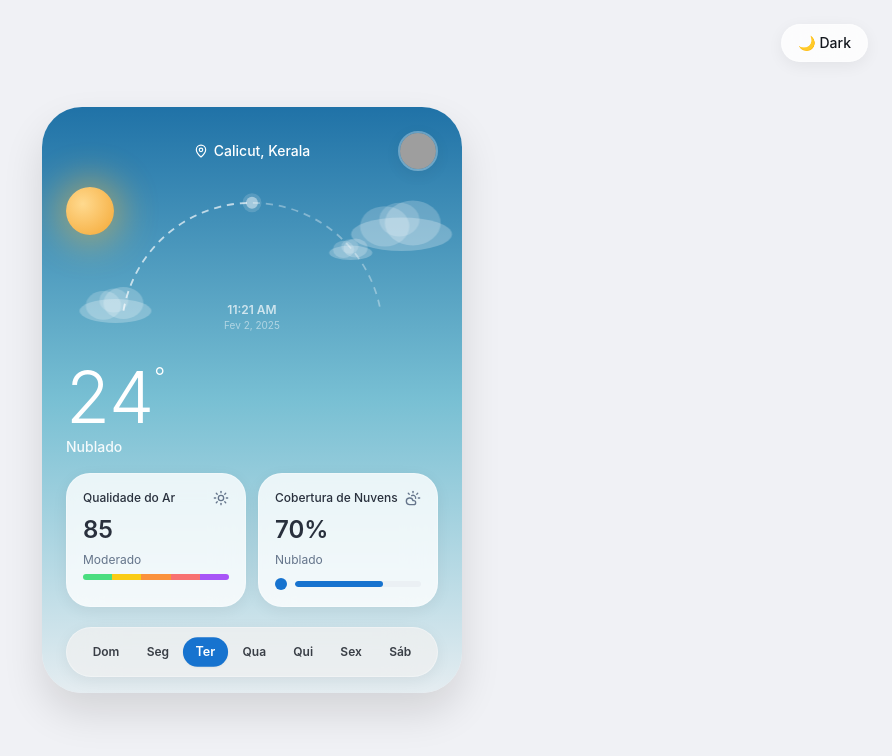
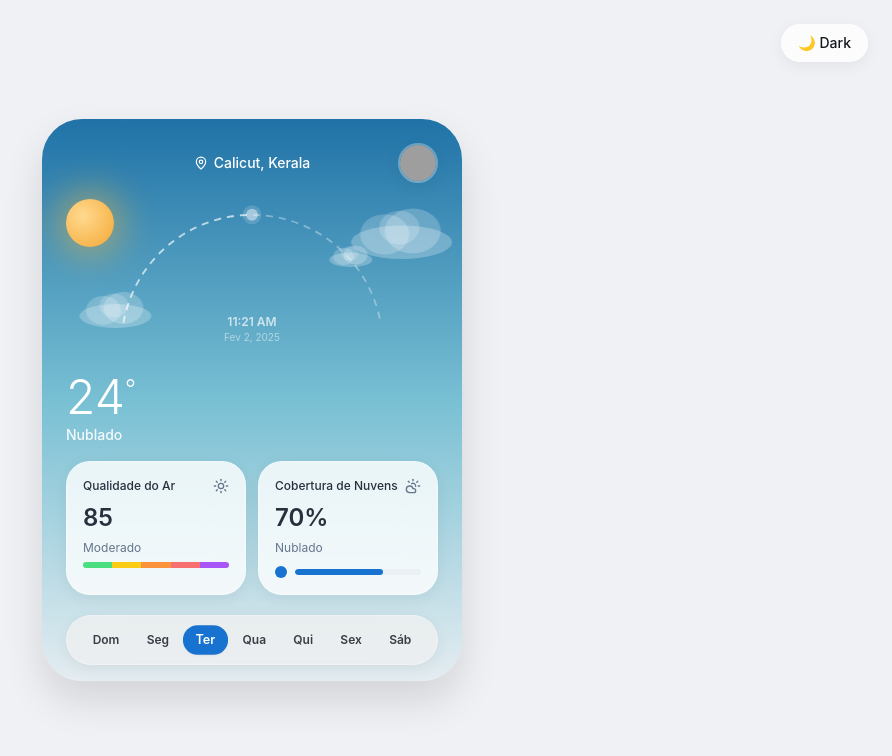
Before and after one commit to silvioinformatica2024-oss/remix-of-glassmorphism-weather, a React (Vite) app: page / in a window 1280 px wide. Shown: the top 756 px of the page, without its empty margins (388-1280 px from the left). Built offline with nearby package versions, Linux system fonts and the light colour scheme; grey boxes are pictures that could not be loaded; the HTML template or start-up script is replaced by a standard one.

Commit message:
Visual edit in Lovable
Edited UI in Lovable

```diff
--- a/src/components/WeatherWidget.tsx
+++ b/src/components/WeatherWidget.tsx
@@ -159,7 +159,7 @@ const WeatherWidget = () => {
               {/* Temperature */}
               <div className="mt-1">
                 <div className="text-primary-foreground transition-all duration-500">
-                  <span className="text-7xl font-light leading-none">{data.temp}</span>
+                  <span className="font-light leading-none text-5xl">{data.temp}</span>
                   <span className="text-2xl font-light align-top">°</span>
                 </div>
                 <p className="text-primary-foreground/90 text-sm font-medium mt-1">
```
